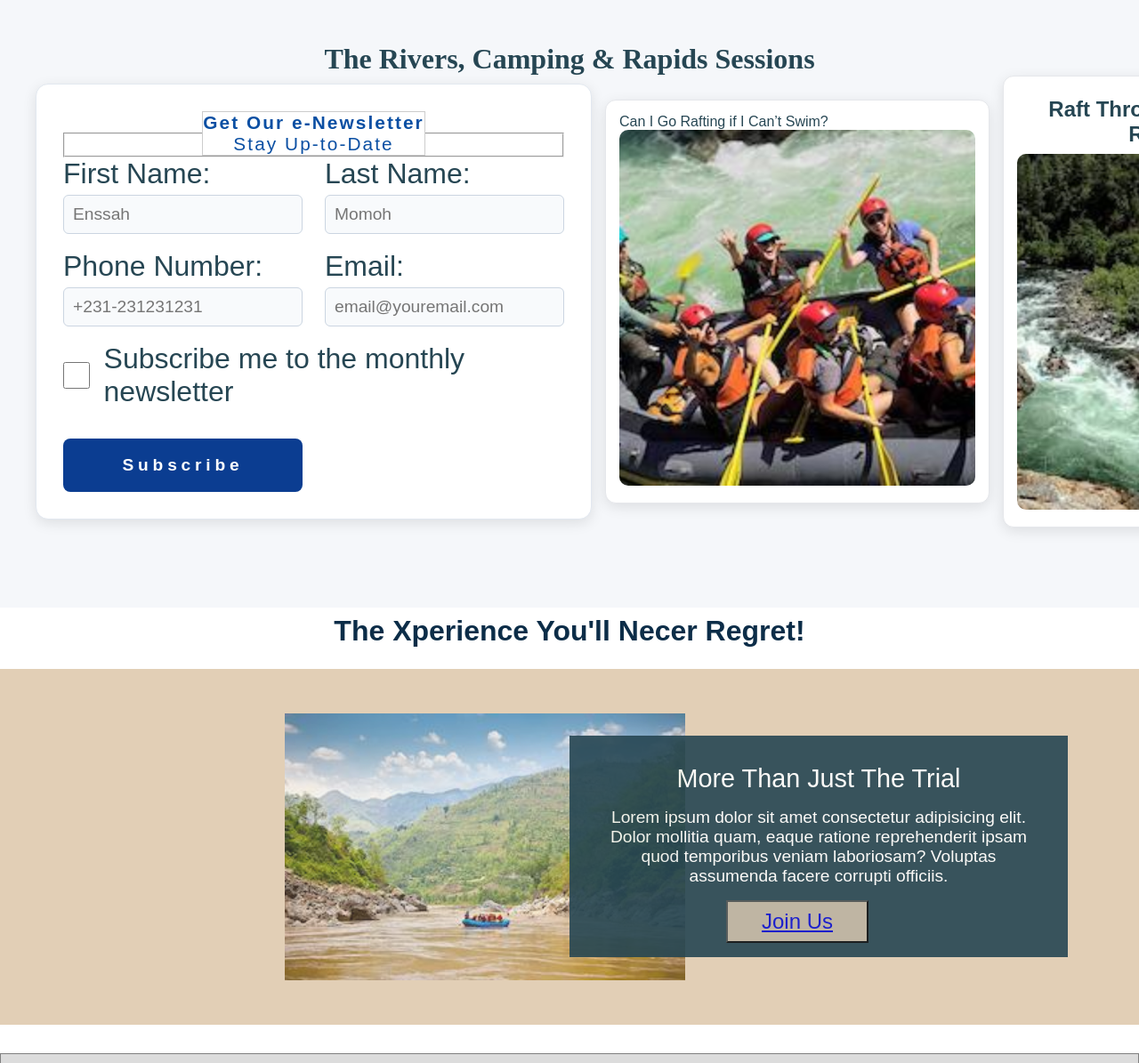
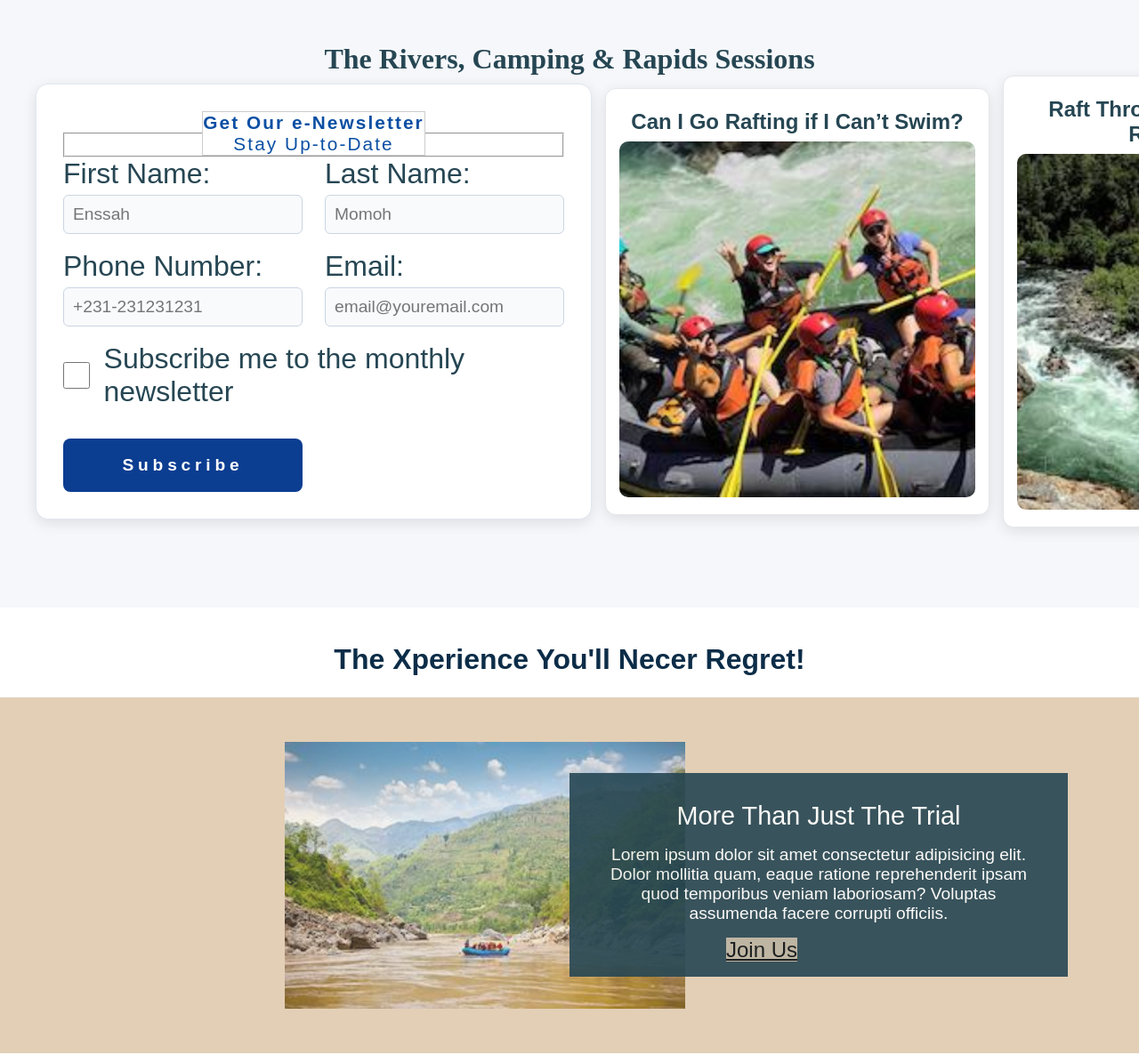
Before and after one commit to efmomoh/wdd130, a plain HTML site: page wwr/index.html in a window 1280 px wide. Shown: the part 1270-2465 px from the top of the page at 89% size. Drawn offline with Linux system fonts and the light colour scheme.

Commit message:
Fixes validation errors

```diff
--- a/wwr/index.html
+++ b/wwr/index.html
@@ -44,7 +44,7 @@
     <main>
         <!-- Section One -->
         <section class="section-main-1">
-            <h2 class="index-rivers">The Rivers, Camping & Rapids Sessions</h1>
+            <h2 class="index-rivers">The Rivers, Camping & Rapids Sessions</h2>
             <div class="grid-1">
                 <figure>
                     <img class="memory-index" src="images/rafting43_600-1.jpg" alt="rafting43_600-1">
@@ -99,7 +99,7 @@
 
                 <!-- Image Cards -->
                 <div class="map">
-                    <h4class="index-h">Can I Go Rafting if I Can’t Swim?</h3>
+                    <h4 class="index-h">Can I Go Rafting if I Can’t Swim?</h4>
                     <img class="index-image" src="images/best-summer-rafting-feature.jpg"
                         alt="best-summer-rafting-feature">
                 </div>
@@ -113,9 +113,11 @@
         </section>
 
         <!-- Section Three -->
-        <div>
+        <section>
             <h6 class="index-h6">The Xperience You'll Necer Regret!</h6>
-            <section class="index-section-layer">
+            <section class="index-section-layer absolute">
+
+
                 <img src="images/rafting43_600-1.jpg" alt="rafting04">
                 <div>
                     <p class="index-hp">More Than Just The Trial</p>
@@ -123,15 +125,11 @@
                         eaque
                         ratione reprehenderit ipsam quod temporibus veniam laboriosam? Voluptas assumenda facere
                         corrupti officiis. </p>
-                    <button class="index-btn">
-                        <a href="contact.html">Join Us</a>
-
-                    </button>
-
-                    <!-- </div> -->
+                    <a class="index-btn" href="contact.html">Join Us</a>
                 </div>
             </section>
-        </div>
+        </section>
+
     </main>
 
     <!-- Footer -->
--- a/wwr/styles/rafting.css
+++ b/wwr/styles/rafting.css
@@ -490,8 +490,8 @@ form {
     padding: 0.8rem;
 }
 
+
 .index-h6  {
-    position: relative;
     text-align: center;
     color: #0c2d48;
     font-size: 2rem;
```
Lines whose indentation alone changed are shown as unchanged.
